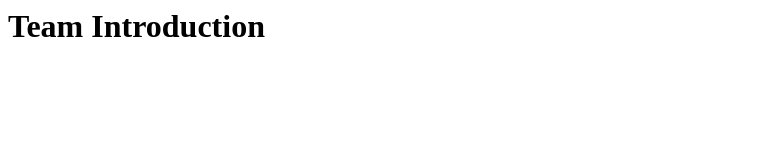
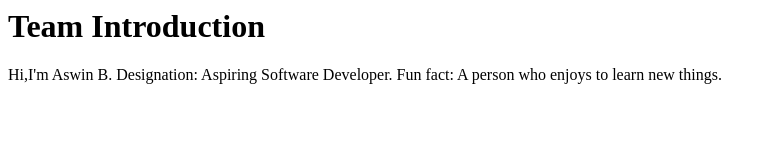
Before and after one commit to aswinn-07/team-intro, a plain HTML site: page index.html in a window 1280 px wide. Shown: the whole page, without its empty margins (0-776 px from the left). Drawn offline with Linux system fonts and the light colour scheme.

Commit message:
Adding my introduction

```diff
--- a/index.html
+++ b/index.html
@@ -4,5 +4,9 @@
   </head>
   <body>
     <h1>Team Introduction</h1>
-       </body>
+      <p>Hi,I'm Aswin B.
+        Designation: Aspiring Software Developer.
+        Fun fact: A person who enjoys to learn new things.</p>
+  </body>
+
 </html>
```
